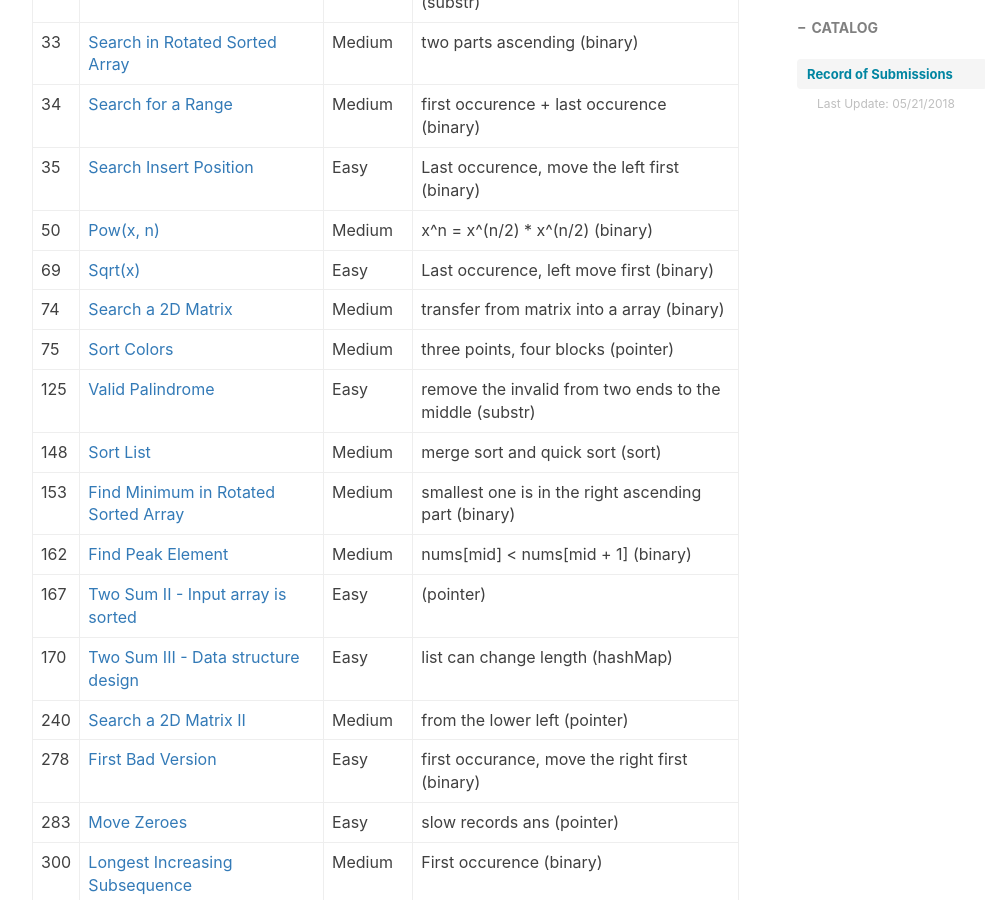
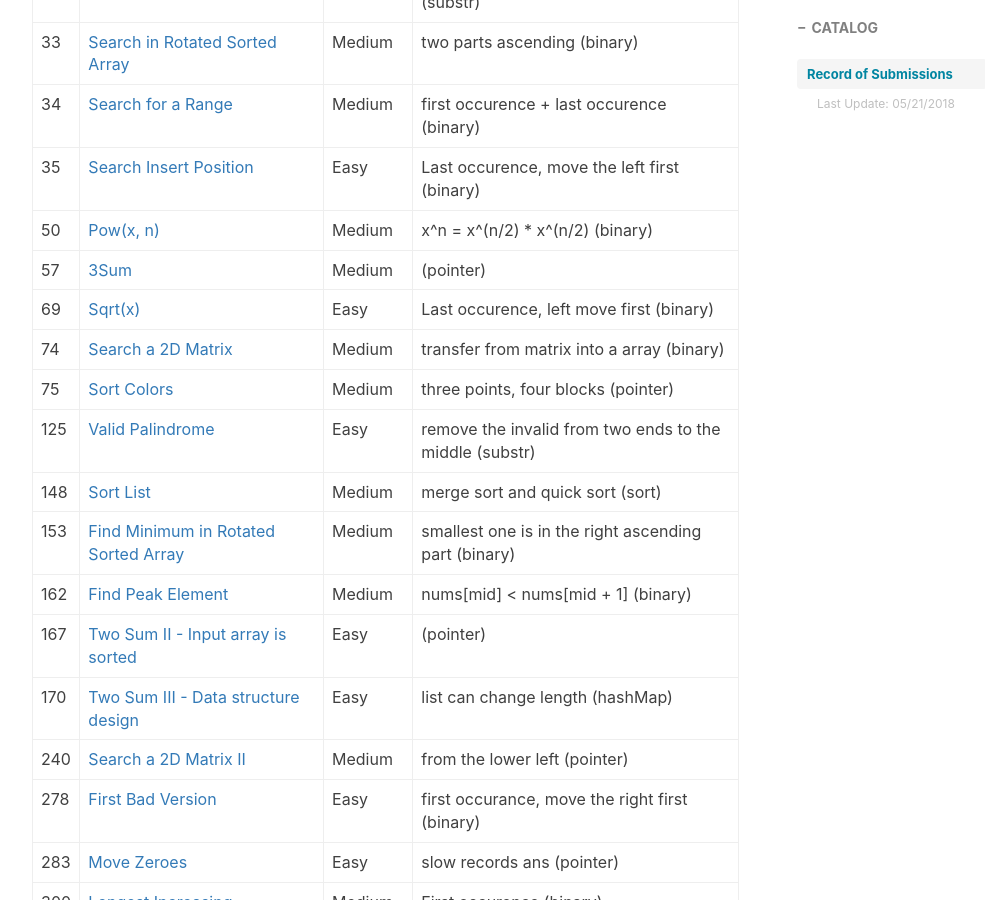
Before and after one commit to ly16/ly16.github.io, a Jekyll site: the page built from _posts/2018-05-18-leetcode-record-round1.md, in a window 1280 px wide and 900 px high, scrolled down 855 px. Shown: the whole window, without its empty margins (233-1218 px from the left). Built offline with Jekyll 4.4.1, drawn with Linux system fonts in a browser that asks for light colours; nearby versions of some CDN libraries; comment, search, counter and statistics services are not loaded.

Commit message:
Update 2018-05-18-leetcode-record-round1.md

```diff
--- a/_posts/2018-05-18-leetcode-record-round1.md
+++ b/_posts/2018-05-18-leetcode-record-round1.md
@@ -23,6 +23,7 @@ tags:
 |34|[Search for a Range](https://github.com/ly16/LC-Practice/blob/master/Search%20for%20a%20Range.java)|Medium|first occurence + last occurence (binary)|
 |35|[Search Insert Position](https://github.com/ly16/LC-Practice/blob/master/Search%20Insert%20Position.java)|Easy|Last occurence, move the left first (binary)|
 |50|[Pow(x, n)](https://github.com/ly16/LC-Practice/blob/master/Pow(x%2C%20n).java)|Medium|x^n = x^(n/2) * x^(n/2) (binary)|
+|57|[3Sum](https://github.com/ly16/LC-Practice/blob/master/3%20Sum.java)|Medium|(pointer)|
 |69|[Sqrt(x)](https://github.com/ly16/LC-Practice/blob/master/Sqrt(x).java)|Easy|Last occurence, left move first (binary)|
 |74|[Search a 2D Matrix](https://github.com/ly16/LC-Practice/blob/master/Search%20a%202D%20Matrix.java)|Medium|transfer from matrix into a array (binary)|
 |75|[Sort Colors](https://github.com/ly16/LC-Practice/blob/master/Rainbow%20Sort.java)|Medium|three points, four blocks (pointer)|
```
